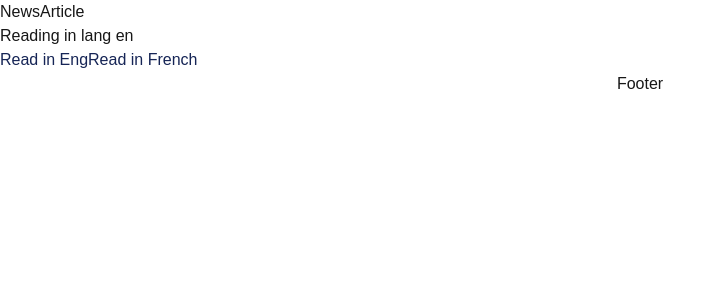
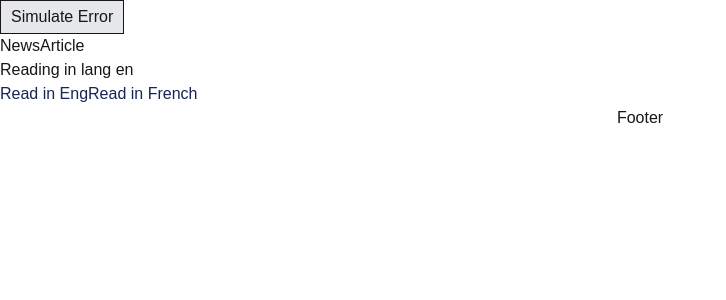
Before and after one commit to seregakotenko/next, a Next.js app: page /articles/1 in a window 1280 px wide. Shown: the top 300 px of the page, without its empty margins (0-726 px from the left). Built offline with nearby package versions, Linux system fonts and the light colour scheme.

Commit message:
Global Error

```diff
--- /dev/null
+++ b/app/error-wrapper.tsx
@@ -0,0 +1,29 @@
+'use client';
+
+import './globals.css';
+import { useState } from 'react';
+
+interface WrapperProps {
+  children: React.ReactNode;
+}
+
+const ErrorSimulator = ({ message = 'An error occurred' }: { message?: string }) => {
+  const [error, setError] = useState(false);
+
+  if (error) throw new Error(message);
+
+  return (
+    <div className="">
+      <button onClick={() => setError(true)}>Simulate Error</button>
+    </div>
+  );
+};
+
+export const ErrorWrapper = ({ children }: WrapperProps) => {
+  return (
+    <div>
+      <ErrorSimulator message="Simulated Error in root layout" />
+      {children}
+    </div>
+  );
+};
--- /dev/null
+++ b/app/global-error.tsx
@@ -0,0 +1,16 @@
+'use client';
+
+export default function GlobalError() {
+  return (
+    <div className="">
+      <h2>GlobalError</h2>
+      <button
+        onClick={() => {
+          window.location.reload();
+        }}
+      >
+        Refresh
+      </button>
+    </div>
+  );
+}
--- a/app/layout.tsx
+++ b/app/layout.tsx
@@ -1,6 +1,7 @@
 import type { Metadata } from 'next';
 import { Geist, Geist_Mono } from 'next/font/google';
 import './globals.css';
+import { ErrorWrapper } from '@/app/error-wrapper';
 
 const geistSans = Geist({
   variable: '--font-geist-sans',
@@ -29,7 +30,7 @@ export default function RootLayout({
   return (
     <html lang="en">
       <body className={`${geistSans.variable} ${geistMono.variable} antialiased`}>
-        {children}
+        <ErrorWrapper>{children}</ErrorWrapper>
         <footer className="row-start-3 flex gap-[24px] flex-wrap items-center justify-center">Footer</footer>
       </body>
     </html>
--- a/app/not-found.tsx
+++ b/app/not-found.tsx
@@ -1,7 +1,3 @@
 export default function NotFound() {
-  return (
-    <div className="grid grid-rows-[20px_1fr_20px] items-center justify-items-center min-h-screen p-8 pb-20 gap-16 sm:p-20 font-[family-name:var(--font-geist-sans)]">
-      Page NotFound
-    </div>
-  );
+  return <div className="">Page NotFound</div>;
 }
```
Also changed, not shown: app/globals.css (indentation only).
